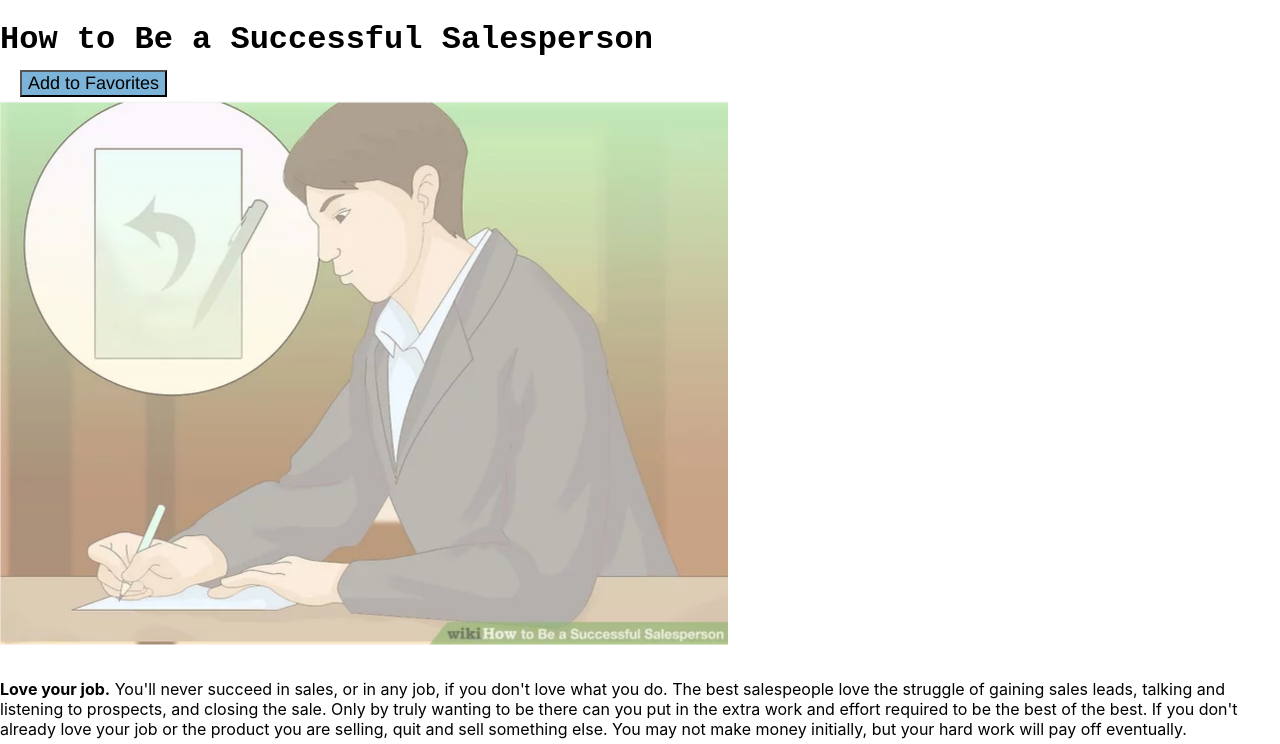
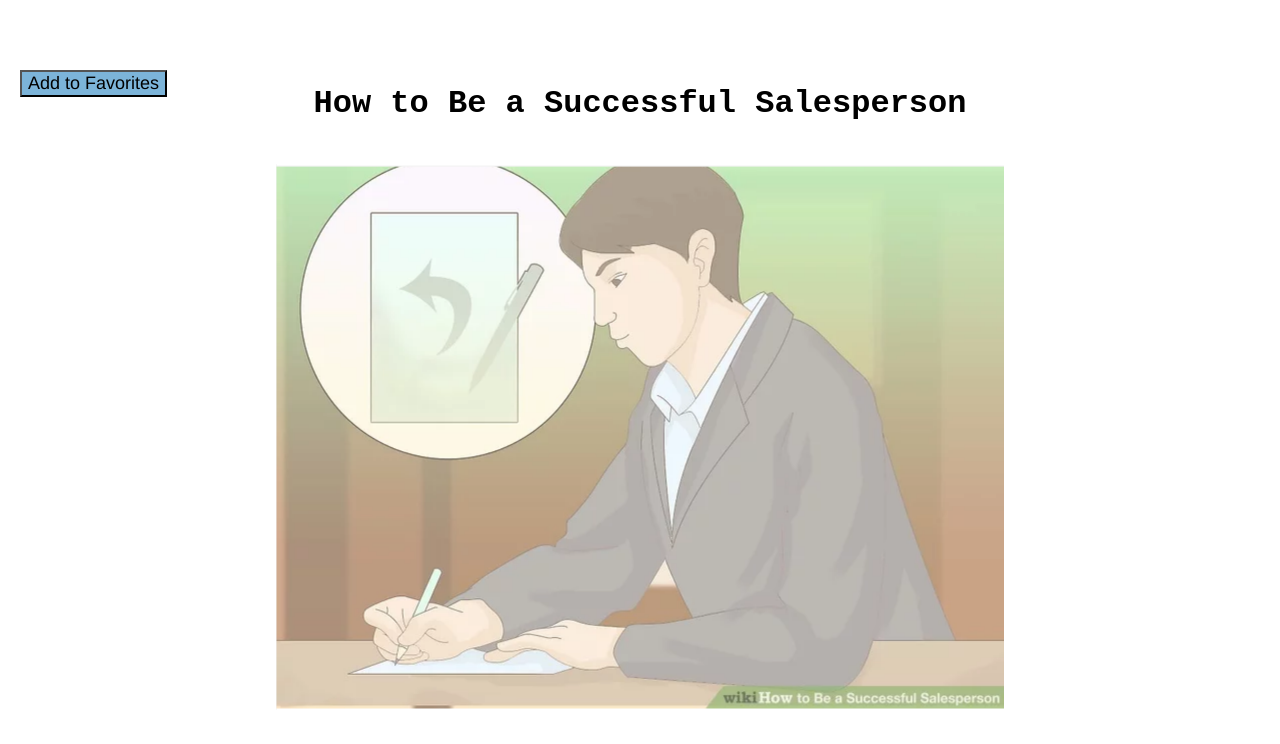
Before and after one commit to Shelcisco/Employee-Landing, a React (Create React App) app: page /Bs in a window 1280 px wide. Shown: the top 744 px of the page. Built offline with nearby package versions, Linux system fonts and the light colour scheme.

Commit message:
ADD Padding/txt align for Fav/best sales

```diff
--- a/src/index.css
+++ b/src/index.css
@@ -54,9 +54,9 @@ hr{
 }
 
 
-.main{
+.best,.faq-page,.fav{
   text-align: center;
-  padding-right: 15%;
+
   padding-top: 5%;
 }
 
@@ -344,12 +344,14 @@ form .form-input {
   }
 
 .Bstext{
-  border-radius: 30px;
+  /* border-radius: 30px; */
   /* background-color: #cce3de; */
   padding-top: 1%;
   padding-bottom:1%;
+  padding-left: 5%;
+  padding-right: 5%;
+}
 
-}
 
 .number {
 -ms-text-size-adjust: 200%;
```
